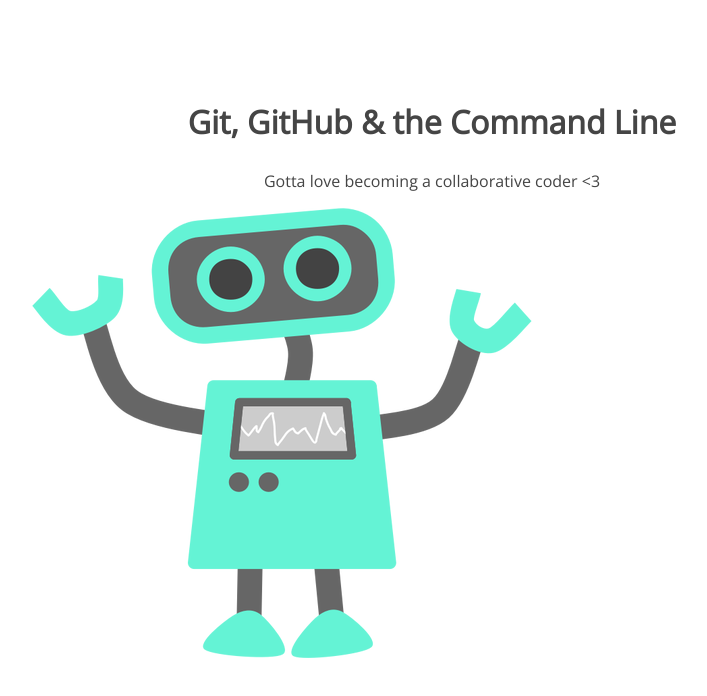
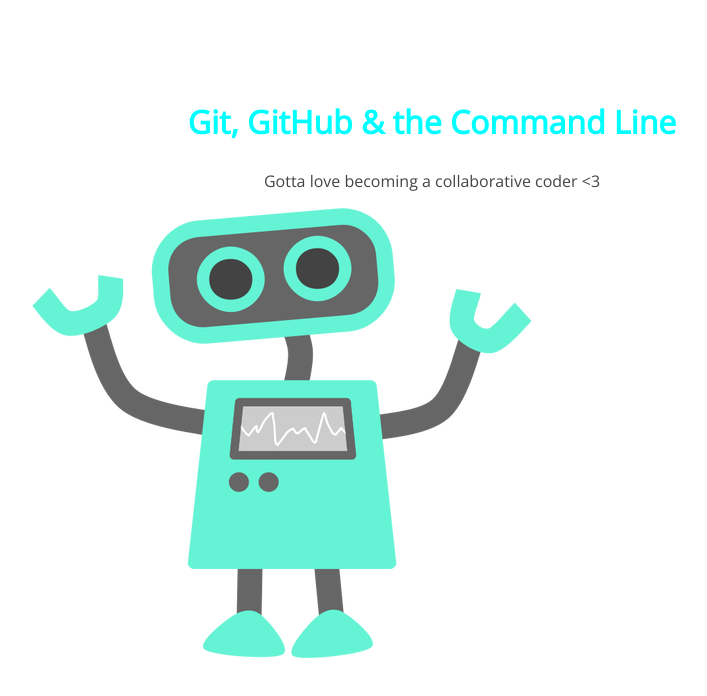
Before and after one commit to slim70/105-project, a plain HTML site: page index.html in a window 1280 px wide. Shown: the whole page, without its empty margins (208-915 px from the left). Drawn offline with nearby package versions, Linux system fonts and the light colour scheme.

Commit message:
change header color in css

```diff
--- a/css/style.css
+++ b/css/style.css
@@ -10,6 +10,7 @@ section p {
 section h1 {
 	font: 32px 'Open Sans';
 	font-weight: bold;
+    color: aqua
 }
 section p {
 	font: 16px 'Open Sans';
```
